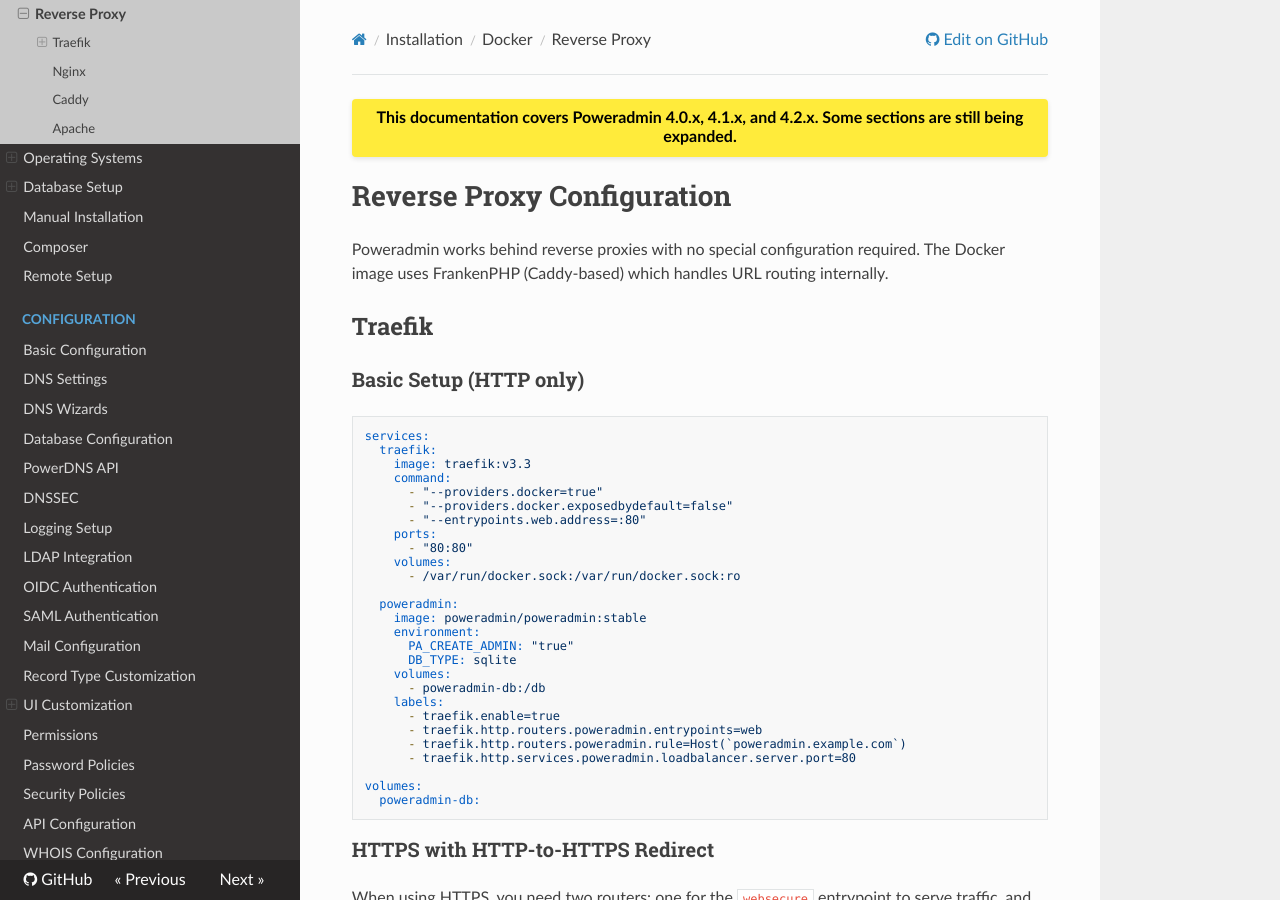
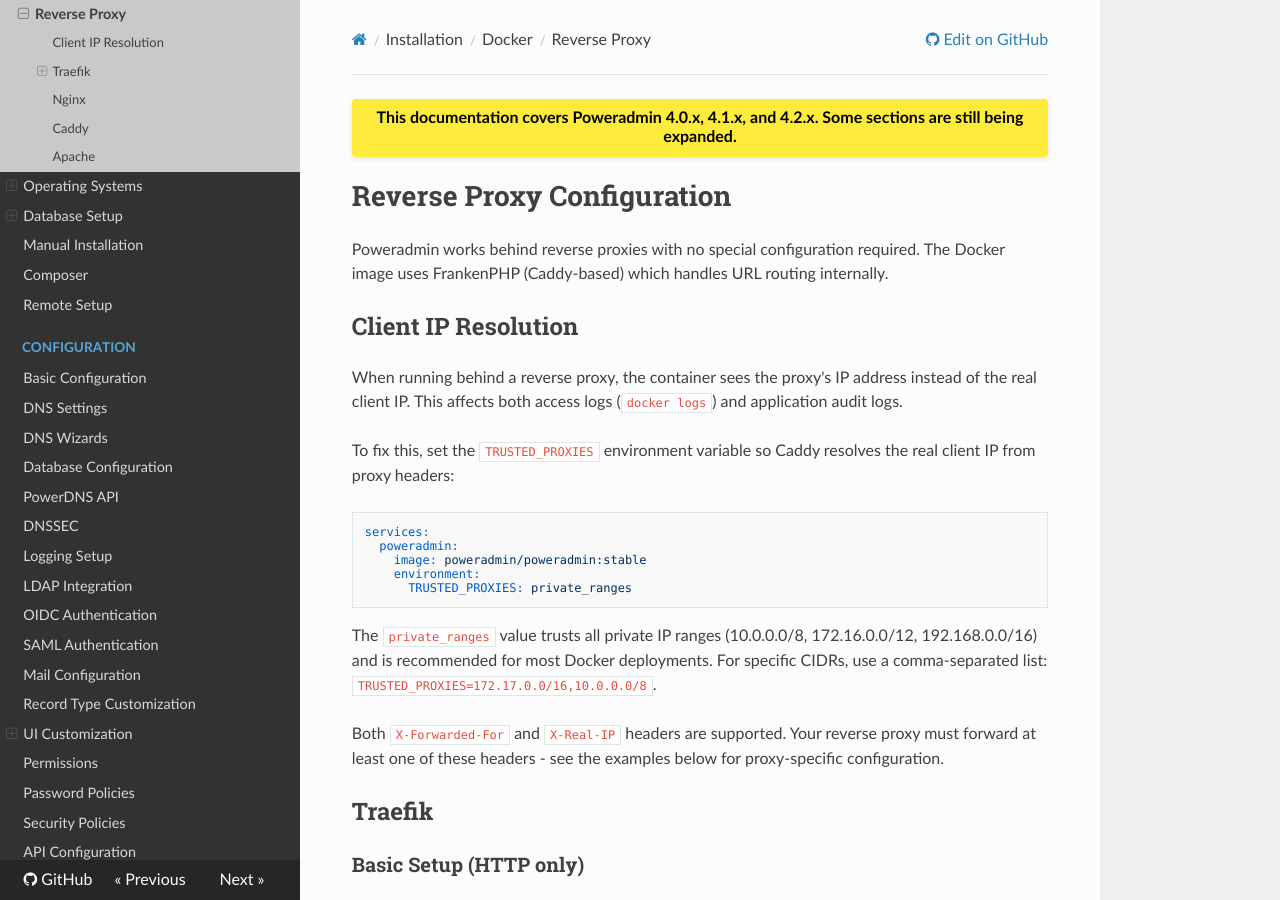
Before and after one commit to poweradmin/poweradmin-docs, an MkDocs documentation site: the page built from docs/installation/reverse-proxy.md, in a window 1280 px wide and 900 px high. Built offline with MkDocs 1.6.1, drawn with Linux system fonts in a browser that asks for light colours; nearby versions of some CDN libraries.

Commit message:
docs: document TRUSTED_PROXIES for real client IP behind reverse proxy

````diff
--- a/docs/installation/reverse-proxy.md
+++ b/docs/installation/reverse-proxy.md
@@ -1,6 +1,24 @@
 # Reverse Proxy Configuration
 
 Poweradmin works behind reverse proxies with no special configuration required. The Docker image uses FrankenPHP (Caddy-based) which handles URL routing internally.
+
+## Client IP Resolution
+
+When running behind a reverse proxy, the container sees the proxy's IP address instead of the real client IP. This affects both access logs (`docker logs`) and application audit logs.
+
+To fix this, set the `TRUSTED_PROXIES` environment variable so Caddy resolves the real client IP from proxy headers:
+
+```yaml
+services:
+  poweradmin:
+    image: poweradmin/poweradmin:stable
+    environment:
+      TRUSTED_PROXIES: private_ranges
+```
+
+The `private_ranges` value trusts all private IP ranges (10.0.0.0/8, 172.16.0.0/12, 192.168.0.0/16) and is recommended for most Docker deployments. For specific CIDRs, use a comma-separated list: `TRUSTED_PROXIES=172.17.0.0/16,10.0.0.0/8`.
+
+Both `X-Forwarded-For` and `X-Real-IP` headers are supported. Your reverse proxy must forward at least one of these headers - see the examples below for proxy-specific configuration.
 
 ## Traefik
 
````
